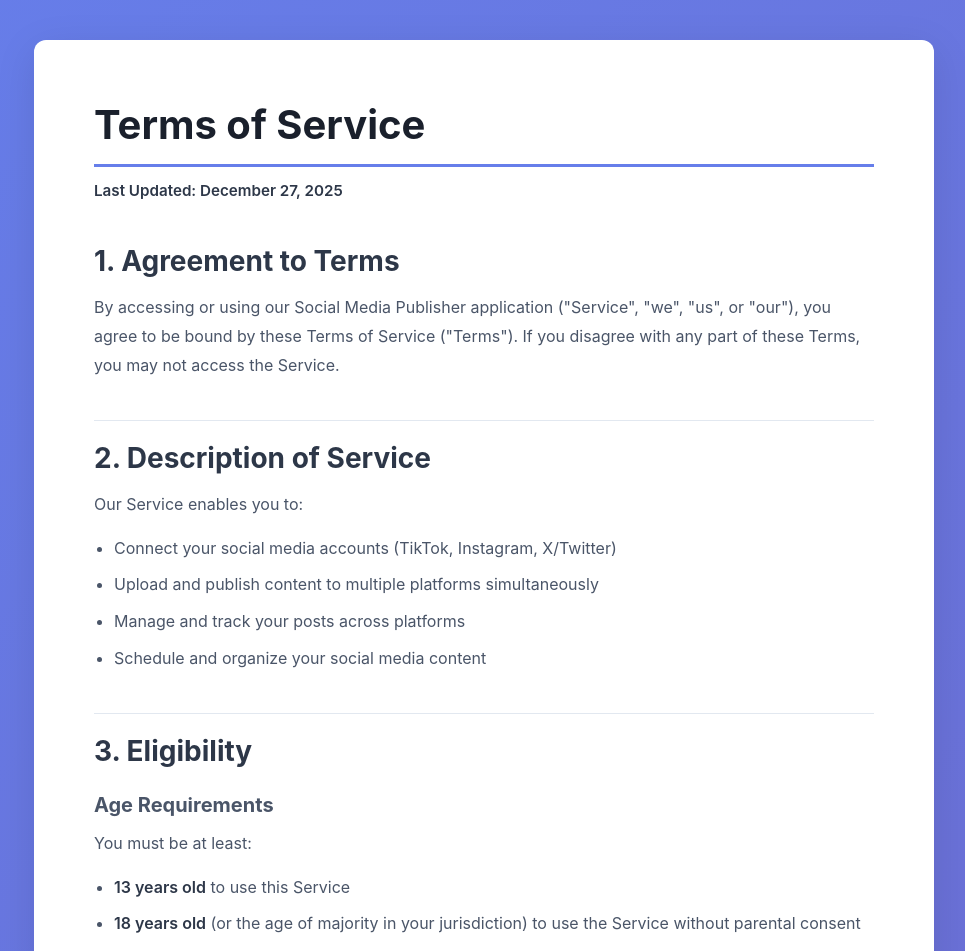
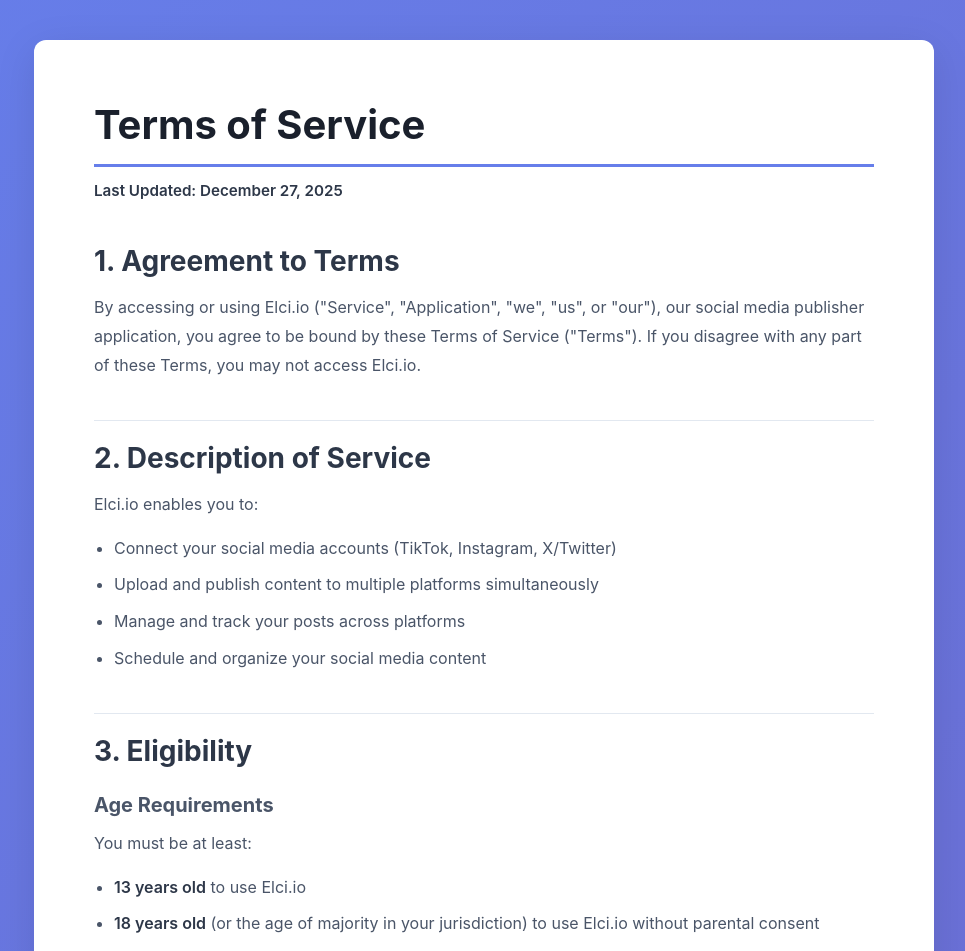
Before and after one commit to osmanmrtacar/elci, a React (Vite) app in the folder frontend/: page /terms-of-service in a window 1280 px wide. Shown: the top 951 px of the page, without its empty margins (156-1121 px from the left). Built offline with nearby package versions, Linux system fonts and the light colour scheme; no server answers; the HTML template or start-up script is replaced by a standard one.

Commit message:
add app name

```diff
--- a/frontend/src/pages/PrivacyPolicyPage.tsx
+++ b/frontend/src/pages/PrivacyPolicyPage.tsx
@@ -10,12 +10,12 @@
         <section>
           <h2>Introduction</h2>
           <p>
-            Welcome to our Social Media Publisher application ("Service", "we", "us", or "our").
+            Welcome to Elci.io ("Service", "Application", "we", "us", or "our").
             This Privacy Policy explains how we collect, use, disclose, and safeguard your information
-            when you use our application that integrates with TikTok, Instagram (Meta), and X (formerly Twitter).
+            when you use Elci.io, our social media publisher application that integrates with TikTok, Instagram (Meta), and X (formerly Twitter).
           </p>
           <p>
-            By using our Service, you agree to the collection and use of information in accordance with this policy.
+            By using Elci.io, you agree to the collection and use of information in accordance with this policy.
           </p>
         </section>
 
@@ -71,7 +71,7 @@
             <li>Authenticate your identity across platforms</li>
             <li>Process and publish your content to selected platforms</li>
             <li>Monitor post status and provide publishing confirmations</li>
-            <li>Maintain and improve our Service</li>
+            <li>Maintain and improve Elci.io</li>
             <li>Provide customer support</li>
             <li>Detect and prevent fraud or abuse</li>
           </ul>
@@ -81,7 +81,7 @@
           <h2>Data Sharing and Third Parties</h2>
 
           <h3>Third-Party Platforms</h3>
-          <p>We share your information with the following third-party platforms only as necessary to provide our Service:</p>
+          <p>Elci.io shares your information with the following third-party platforms only as necessary to provide our Service:</p>
 
           <p><strong>TikTok:</strong></p>
           <ul>
@@ -173,7 +173,7 @@
         <section>
           <h2>Children's Privacy</h2>
           <p>
-            Our Service is not intended for users under 13 years of age. We do not knowingly collect information
+            Elci.io is not intended for users under 13 years of age. We do not knowingly collect information
             from children under 13. We prohibit sharing or processing data that belongs to or relates to minors,
             in compliance with platform policies.
           </p>
@@ -183,10 +183,7 @@
           <h2>Contact Us</h2>
           <p>If you have questions about this Privacy Policy or wish to exercise your rights, please contact us:</p>
           <ul>
-            <li><strong>Email:</strong> [your-email@domain.com]</li>
-            <li><strong>Address:</strong> [Your Business Address]</li>
-            <li><strong>GDPR Contact:</strong> [gdpr@yourdomain.com]</li>
-            <li><strong>CCPA Contact:</strong> [ccpa@yourdomain.com]</li>
+            <li><strong>Email:</strong> [support@wattawatch.com]</li>
           </ul>
         </section>
 
--- a/frontend/src/pages/TermsOfServicePage.tsx
+++ b/frontend/src/pages/TermsOfServicePage.tsx
@@ -10,15 +10,15 @@
         <section>
           <h2>1. Agreement to Terms</h2>
           <p>
-            By accessing or using our Social Media Publisher application ("Service", "we", "us", or "our"),
-            you agree to be bound by these Terms of Service ("Terms"). If you disagree with any part of these
-            Terms, you may not access the Service.
+            By accessing or using Elci.io ("Service", "Application", "we", "us", or "our"),
+            our social media publisher application, you agree to be bound by these Terms of Service ("Terms").
+            If you disagree with any part of these Terms, you may not access Elci.io.
           </p>
         </section>
 
         <section>
           <h2>2. Description of Service</h2>
-          <p>Our Service enables you to:</p>
+          <p>Elci.io enables you to:</p>
           <ul>
             <li>Connect your social media accounts (TikTok, Instagram, X/Twitter)</li>
             <li>Upload and publish content to multiple platforms simultaneously</li>
@@ -33,8 +33,8 @@
           <h3>Age Requirements</h3>
           <p>You must be at least:</p>
           <ul>
-            <li><strong>13 years old</strong> to use this Service</li>
-            <li><strong>18 years old</strong> (or the age of majority in your jurisdiction) to use the Service without parental consent</li>
+            <li><strong>13 years old</strong> to use Elci.io</li>
+            <li><strong>18 years old</strong> (or the age of majority in your jurisdiction) to use Elci.io without parental consent</li>
             <li>Of legal age to enter into a binding contract in your jurisdiction</li>
           </ul>
 
@@ -115,16 +115,16 @@
           <h3>Prohibited Uses</h3>
           <p>You agree not to:</p>
           <ul>
-            <li>Use the Service for surveillance, tracking, or monitoring of users</li>
+            <li>Use Elci.io for surveillance, tracking, or monitoring of users</li>
             <li>Investigate or track users or their content</li>
             <li>Monitor sensitive events (protests, rallies, community organizing)</li>
             <li>Scrape or harvest data from platforms</li>
             <li>Reverse engineer or attempt to access source code</li>
             <li>Bypass rate limits or security measures</li>
             <li>Resell or redistribute platform data</li>
-            <li>Use the Service to spam or send unsolicited messages</li>
+            <li>Use Elci.io to spam or send unsolicited messages</li>
             <li>Impersonate others or misrepresent your affiliation</li>
-            <li>Interfere with or disrupt the Service or servers</li>
+            <li>Interfere with or disrupt Elci.io or servers</li>
           </ul>
         </section>
 
@@ -132,7 +132,7 @@
           <h2>6. Content Publishing</h2>
 
           <h3>Publishing Process</h3>
-          <p>When you publish content through our Service:</p>
+          <p>When you publish content through Elci.io:</p>
           <ol>
             <li>You select platforms for publication</li>
             <li>You review and confirm content and settings</li>
@@ -198,7 +198,7 @@
 
         <section>
           <h2>11. Platform Compliance</h2>
-          <p>We comply with developer requirements for:</p>
+          <p>Elci.io complies with developer requirements for:</p>
 
           <p><strong>TikTok:</strong></p>
           <ul>
@@ -223,21 +223,19 @@
           <h2>12. Contact Information</h2>
           <p>For questions about these Terms, please contact us:</p>
           <ul>
-            <li><strong>Email:</strong> [your-email@domain.com]</li>
-            <li><strong>Address:</strong> [Your Business Address]</li>
-            <li><strong>Legal Inquiries:</strong> [legal@yourdomain.com]</li>
+            <li><strong>Email:</strong> [support@wattawatch.com]</li>
           </ul>
         </section>
 
         <section>
           <h2>13. Acknowledgment</h2>
-          <p>By using our Service, you acknowledge that:</p>
+          <p>By using Elci.io, you acknowledge that:</p>
           <ul>
             <li>You have read and understood these Terms of Service</li>
             <li>You have read and understood our Privacy Policy</li>
             <li>You agree to comply with all platform Terms of Service</li>
             <li>You have the authority to enter into this agreement</li>
-            <li>You will use the Service in compliance with all applicable laws</li>
+            <li>You will use Elci.io in compliance with all applicable laws</li>
           </ul>
         </section>
 
```
